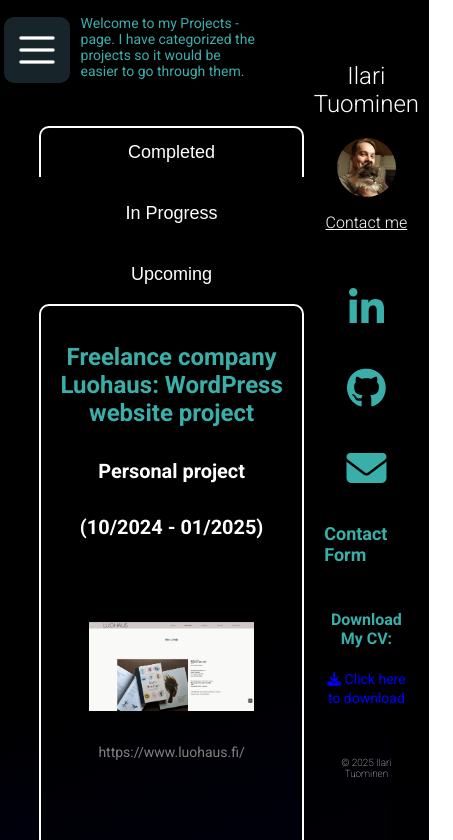
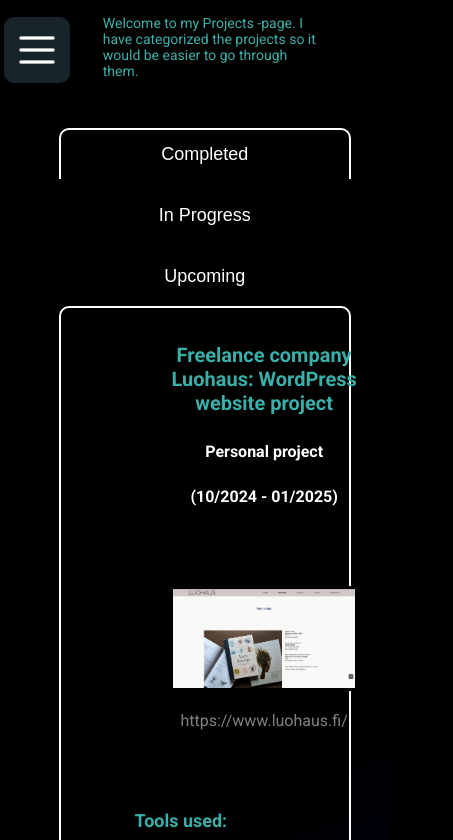
Before and after one commit to ilskii/Portfolio, a plain HTML site: page pages/03-projects/projects.html in a window 390 px wide. Shown: the top 840 px of the page, 453 px wide, since content can reach past the window. Drawn offline with nearby package versions, Linux system fonts and the light colour scheme.

Commit message:
Update responsive layout: default.css

```diff
--- a/resources/css/default.css
+++ b/resources/css/default.css
@@ -35,8 +35,7 @@ html, body {
     color: #3AAFA9;
     background-color: rgba(0, 0, 0, 0.5);
     padding: 10px;
-    margin-left: 5%;
-    margin-right: 10%;
+    margin-right: 5%;
     margin-top: 5%;
     border-radius: 10px;
     min-width: 850px;
@@ -406,36 +405,64 @@ ul, li {
         min-height: 0;
         margin-top: 0;
     }
-
+    .projectLink a {
+        font-size: 14px;
+    }
 }
 
-@media (max-width:999px){
+@media (max-width: 999px) {
+    .grid-container {
+        grid-template-columns: 15% 75% 10%;
+        grid-template-rows: auto auto auto auto;
+    }
+    .tab {
+        grid-column: 2 / 3;
+        grid-row: 2 / 3;
+    }
+    .right-container {
+        grid-column: 2 / 3;
+        grid-row: 4 / 5;
+        margin-top: 5%;
+        border-radius: 20px;
+    }
+    .profile-image {
+        width: 40%;
+        height: auto;
+    }
 
     .side-nav {
         display: block;
         left: 1%;
-        top: 2%
+        top: 2%;
     }
     .top-nav {
         display: none;
     }
-    .tab {
+    .tabcontent {
         display: flex;
         flex-direction: column;
         align-items: center;
+        margin: 0;
     }
-    .tabcontent {
-        margin-right: 0%;
+    .tabcontent a {
+        font-size: 16px;
     }
 
     .tabcontent h3 {
-        font-size: 24px;
+        font-size: 20px;
     }
 
-    .tabcontent h4 a {
+    .tabcontent h4 {
         font-size: 18px;
     }
 
+    .tabcontent h5 {
+        font-size: 16px;
+    }
+
+    .tabcontent ul {
+        font-size: 16px;
+    }
 
     .tab button {
         width: 100%;
@@ -451,6 +478,7 @@ ul, li {
         margin-left: 10%;
     }
 }
+
 
 @media (max-width:800px){
 
@@ -479,6 +507,7 @@ ul, li {
     p {
         font-size: 18px;
     }
+
 }
 
 @media (max-width:650px){
@@ -486,6 +515,19 @@ ul, li {
         display: block;
         position: absolute;
     }
+    .projectContainer h4 {
+        font-size: 18px;
+    }
+    .projectContainer h5 {
+        font-size: 16px;
+    }
+    .projectContainer ul {
+        font-size: 16px;
+    }
+    .projectContainer p {
+        font-size: 16px;
+    }
+
 }
 
 @media (max-width:599px){
@@ -496,12 +538,13 @@ ul, li {
     }
 
     .right-container-header {
-        font-size: 18px;
+        font-size: 30px;
         margin-top: 50%;
     }
     .right-container-contact {
-        font-size: 16px;
+        font-size: 20px;
     }
+
 }
 
 @media (max-width:400px){
@@ -534,4 +577,7 @@ ul, li {
     p {
         font-size: 14px;
     }
+    ul {
+        font-size: 14px;
+    }
 }
```
